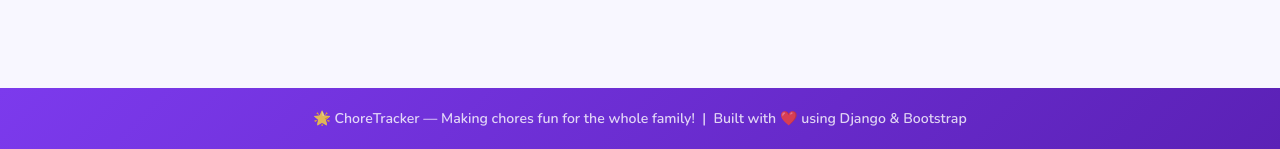
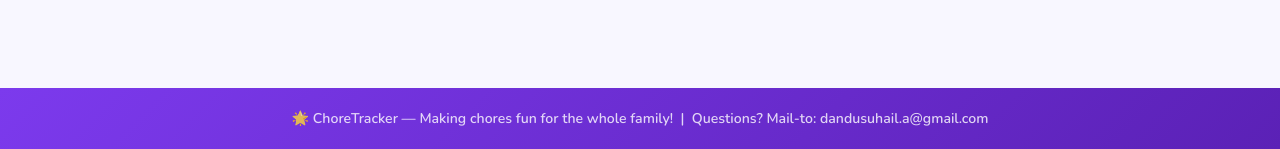
Before and after one commit to suhail-dandu/choretracker, a Django app: page /accounts/join/ in a window 1280 px wide. Shown: the part 994-1143 px from the top of the page. Run offline with Django 5.2, Linux system fonts and the light colour scheme.

Commit message:
Application is fixed locally

```diff
--- a/accounts/models.py
+++ b/accounts/models.py
@@ -47,7 +47,7 @@
 
     family = models.ForeignKey(Family, on_delete=models.SET_NULL, null=True, blank=True, related_name='members')
     role = models.CharField(max_length=10, choices=ROLE_CHOICES, default=ROLE_CHILD)
-    avatar = models.CharField(max_length=10, default='🦁')
+    avatar = models.CharField(max_length=10, choices=AVATAR_CHOICES, default='🦁')
     date_of_birth = models.DateField(null=True, blank=True)
     total_points = models.IntegerField(default=0)
     total_earned_lifetime = models.IntegerField(default=0)
--- a/templates/base.html
+++ b/templates/base.html
@@ -465,7 +465,7 @@
 <footer class="ct-footer text-center">
   <div class="container">
     🌟 ChoreTracker &mdash; Making chores fun for the whole family!
-    &nbsp;|&nbsp; Built with ❤️ using Django &amp; Bootstrap
+    &nbsp;|&nbsp; Questions? Mail-to: dandusuhail.a@gmail.com
   </div>
 </footer>
 
```
